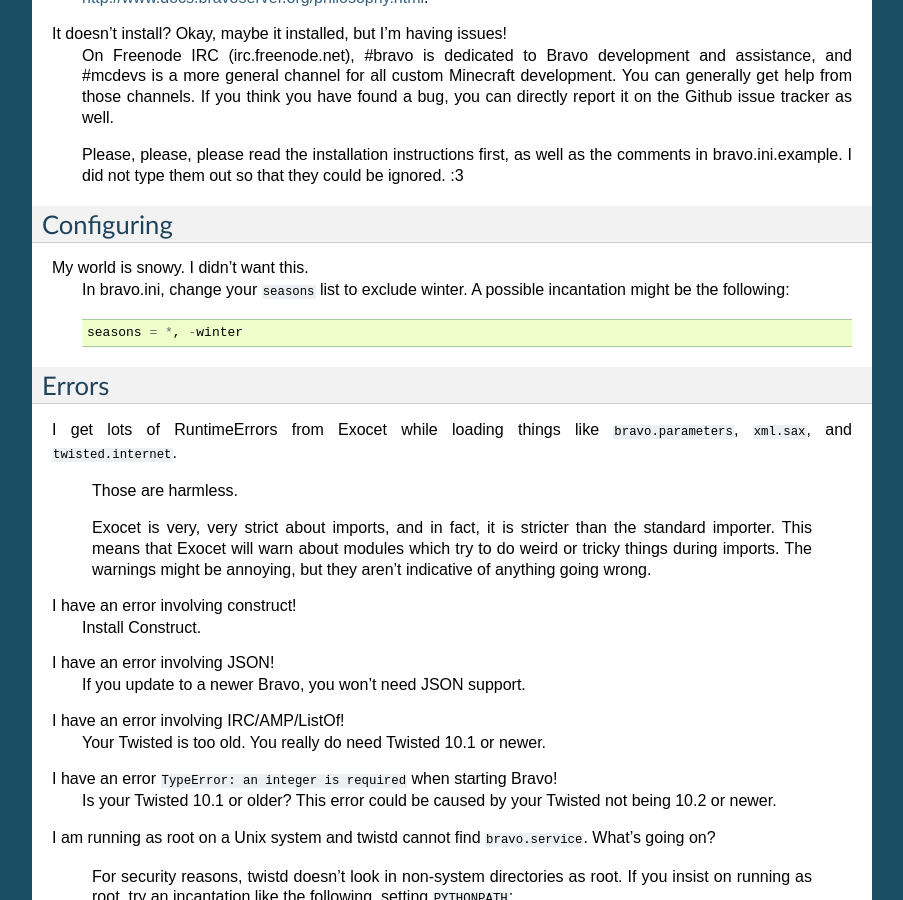
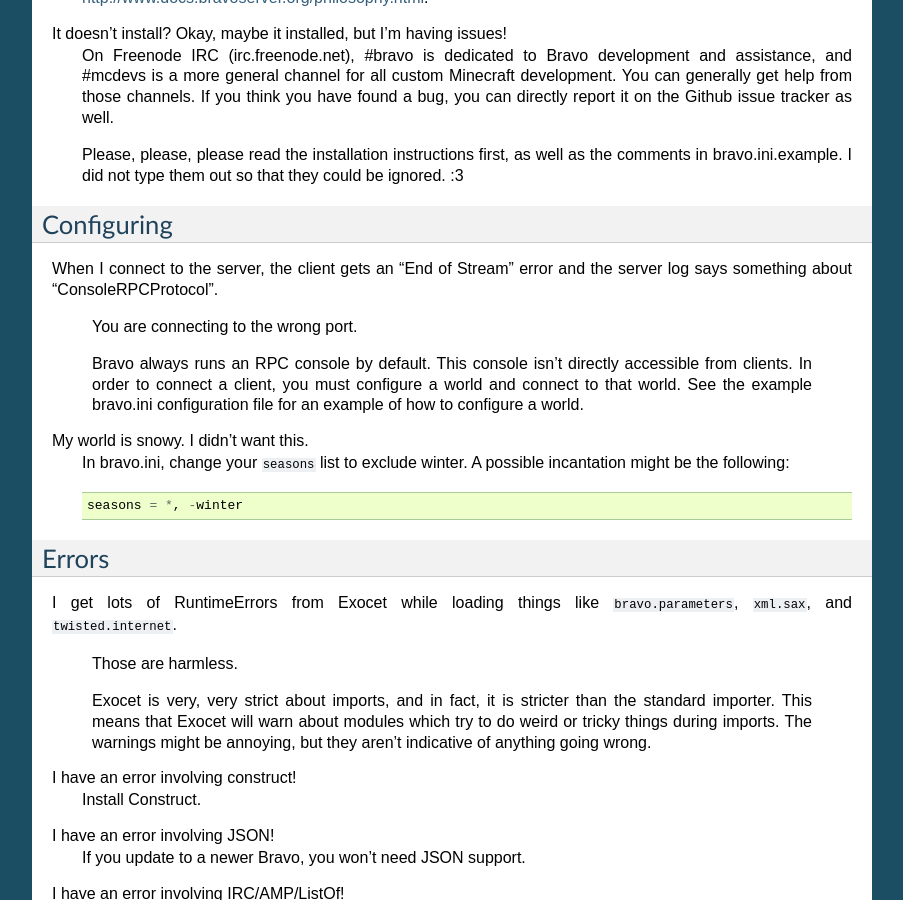
Before and after one commit to bravoserver/bravo, a Sphinx documentation site: the page built from docs/faq.rst, in a window 1280 px wide and 900 px high, scrolled down 559 px. Shown: the whole window, without its empty margins (198-1101 px from the left). Built offline with Sphinx 7.4.7, drawn with Linux system fonts in a browser that asks for light colours; formulas are drawn with MathJax 3.

Commit message:
docs: Add FAQ entry about RPC and default worlds.
For #316.

```diff
--- a/docs/faq.rst
+++ b/docs/faq.rst
@@ -46,6 +46,15 @@
 Configuring
 ===========
 
+When I connect to the server, the client gets an "End of Stream" error and the
+server log says something about "ConsoleRPCProtocol".
+ You are connecting to the wrong port.
+
+ Bravo always runs an RPC console by default. This console isn't directly
+ accessible from clients. In order to connect a client, you must configure a
+ world and connect to that world. See the example bravo.ini configuration file
+ for an example of how to configure a world.
+
 My world is snowy. I didn't want this.
  In bravo.ini, change your ``seasons`` list to exclude winter. A possible
  incantation might be the following::
```
